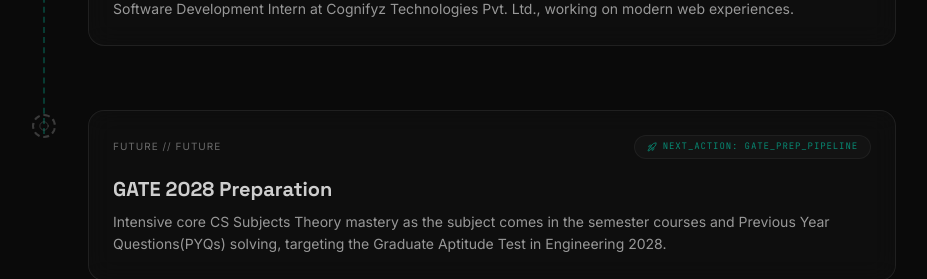
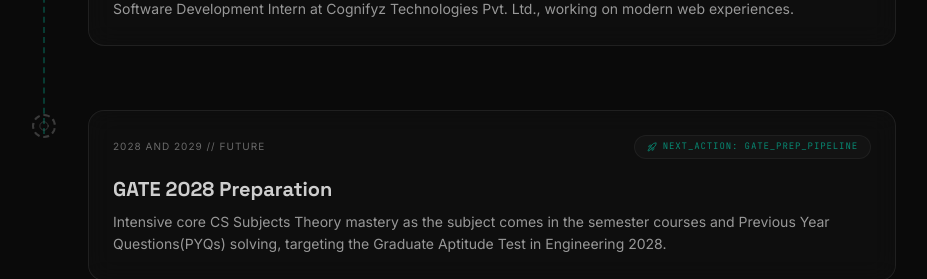
Before and after one commit to Satvik2Sharma/My-Portfolio, a Next.js app: page / in a window 1280 px wide. Shown: the part 8140-8419 px from the top of the page, without its empty margins (176-1103 px from the left). Built offline with nearby package versions, Linux system fonts and the light colour scheme.

Commit message:
feat(timeline): update GATE preparation details

```diff
--- a/sections/Timeline.tsx
+++ b/sections/Timeline.tsx
@@ -44,7 +44,7 @@ const JOURNEY = [
     nextAction: "INTERNSHIP_MILESTONES",
   },
   {
-    date: "FUTURE",
+    date: "2028 and 2029",
     status: "future" as const,
     title: "GATE 2028 Preparation",
     description: "Intensive core CS Subjects Theory mastery as the subject comes in the semester courses and Previous Year Questions(PYQs) solving, targeting the Graduate Aptitude Test in Engineering 2028.",
```
